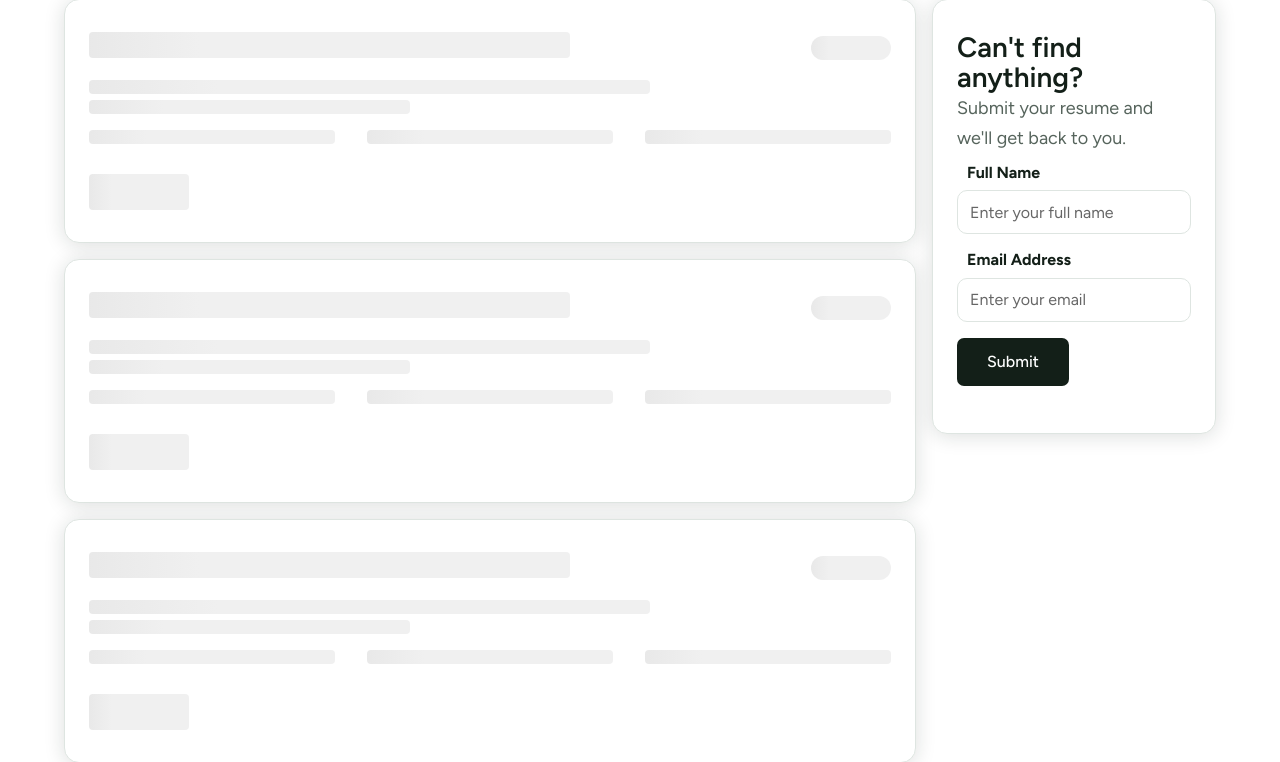
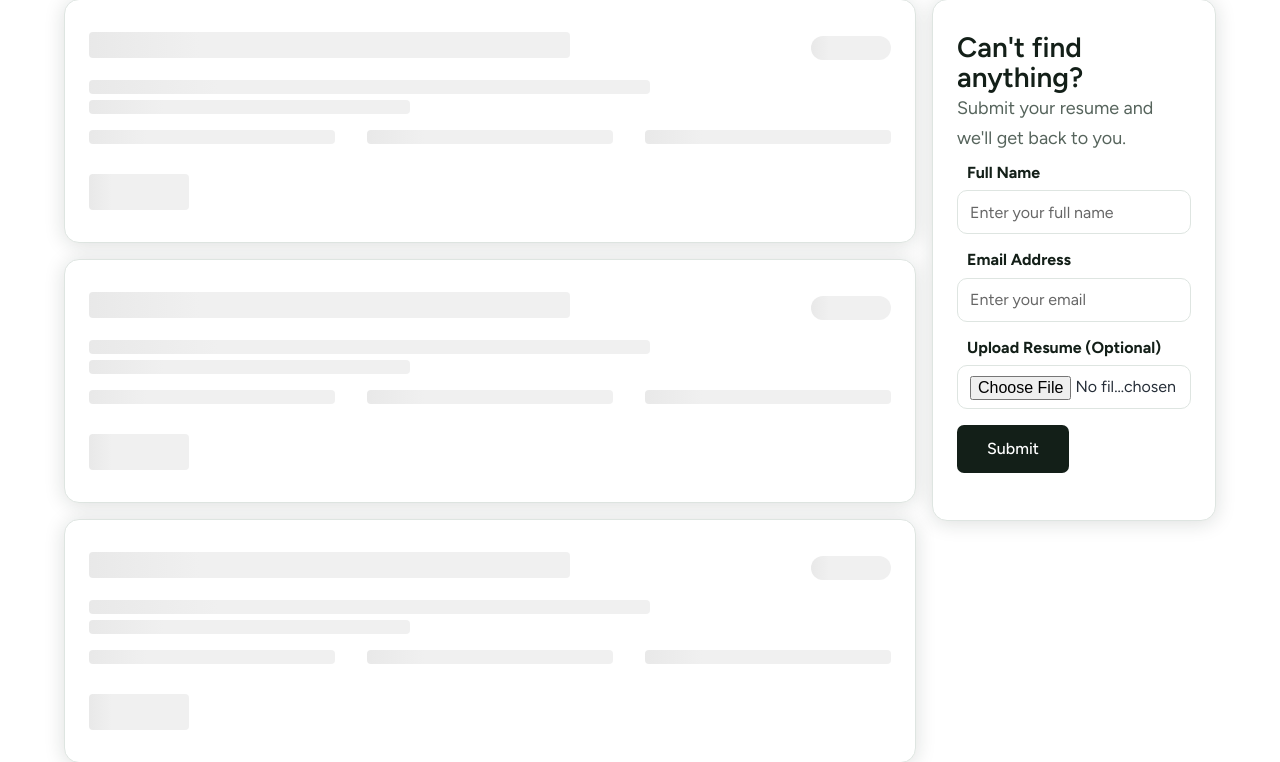
Before and after one commit to zenadell/jobfoundryhub, a Django app: template templates/pages/home.html in a window 1280 px wide. Shown: the part 3801-4563 px from the top of the page. Run offline with Django 5.2, Linux system fonts and the light colour scheme; the template is opened without the code that fills it, so the values that code supplies are empty.

Commit message:
feat: Added resume file upload to homepage form

```diff
--- a/templates/pages/home.html
+++ b/templates/pages/home.html
@@ -465,7 +465,7 @@
                                 </p>
                                 <div class="w-form">
                                     <form id="wf-form-Job-Offer---Form" name="wf-form-Job-Offer---Form"
-                                        method="post" action="{% url 'jobs:submit_resume' %}">
+                                        method="post" action="{% url 'jobs:submit_resume' %}" enctype="multipart/form-data">
                                         {% csrf_token %}
                                         <label for="full_name" class="field-label">
                                             Full Name
@@ -477,6 +477,12 @@
                                         </label>
                                         <input class="form-input w-input" maxlength="256" name="email"
                                             placeholder="Enter your email" type="email" id="email" required />
+
+                                        <label for="resume" class="field-label">
+                                            Upload Resume (Optional)
+                                        </label>
+                                        <input class="form-input w-input" name="resume" type="file" id="resume" />
+
                                         <input type="hidden" name="position" value="General Application (Homepage)">
                                         <input type="submit" data-wait="Please wait..."
                                             class="button black button-small w-button" value="Submit" />
```
